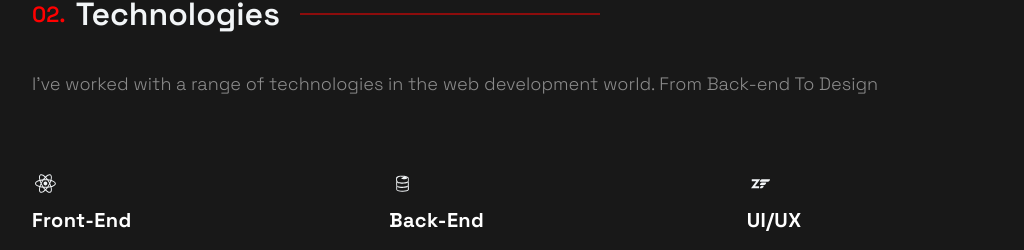
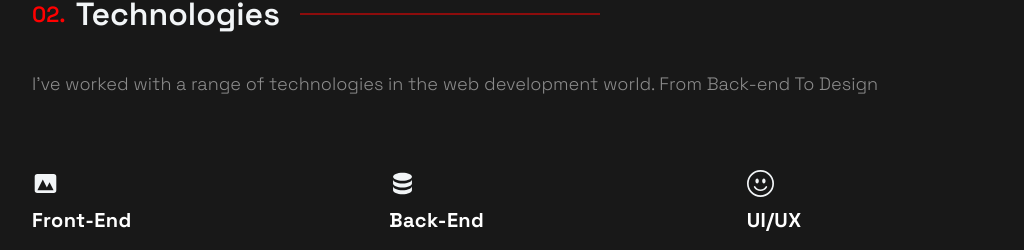
Before and after one commit to Evan9450/portfolio_website, a Next.js app: page / in a window 1280 px wide. Shown: the part 2012-2262 px from the top of the page, without its empty margins (92-1116 px from the left). Built offline with nearby package versions, Linux system fonts and the light colour scheme.

Commit message:
new icons

```diff
--- a/src/components/Icon/Icon.js
+++ b/src/components/Icon/Icon.js
@@ -1,6 +1,8 @@
 import { AiFillGithub, AiFillInstagram, AiFillLinkedin } from 'react-icons/ai';
 import { DiFirebase, DiReact, DiZend } from 'react-icons/di';
+import { HiDatabase, HiPhotograph } from 'react-icons/hi';
 
+import { BsEmojiSmile } from 'react-icons/bs';
 import PropTypes from 'prop-types';
 import React from 'react';
 
@@ -13,19 +15,12 @@ const Icon = ({ name }) => {
 		case 'Linkedin':
 			return <AiFillLinkedin />;
 		case 'Front-End':
-			return <DiReact />;
+			return <HiPhotograph />;
 		case 'Back-End':
-			return <DiFirebase />;
+			return <HiDatabase />;
 		case 'UI/UX':
-			return <DiZend />;
-
-		// default:
-		//     return <IconExternal />;
+			return <BsEmojiSmile />;
 	}
 };
 
-// Icon.propTypes = {
-// 	name: PropTypes.string.isRequired,
-// };
-
 export default Icon;
```
Also changed, not shown: 1 other file (tests, documents, lock files or other folders).
